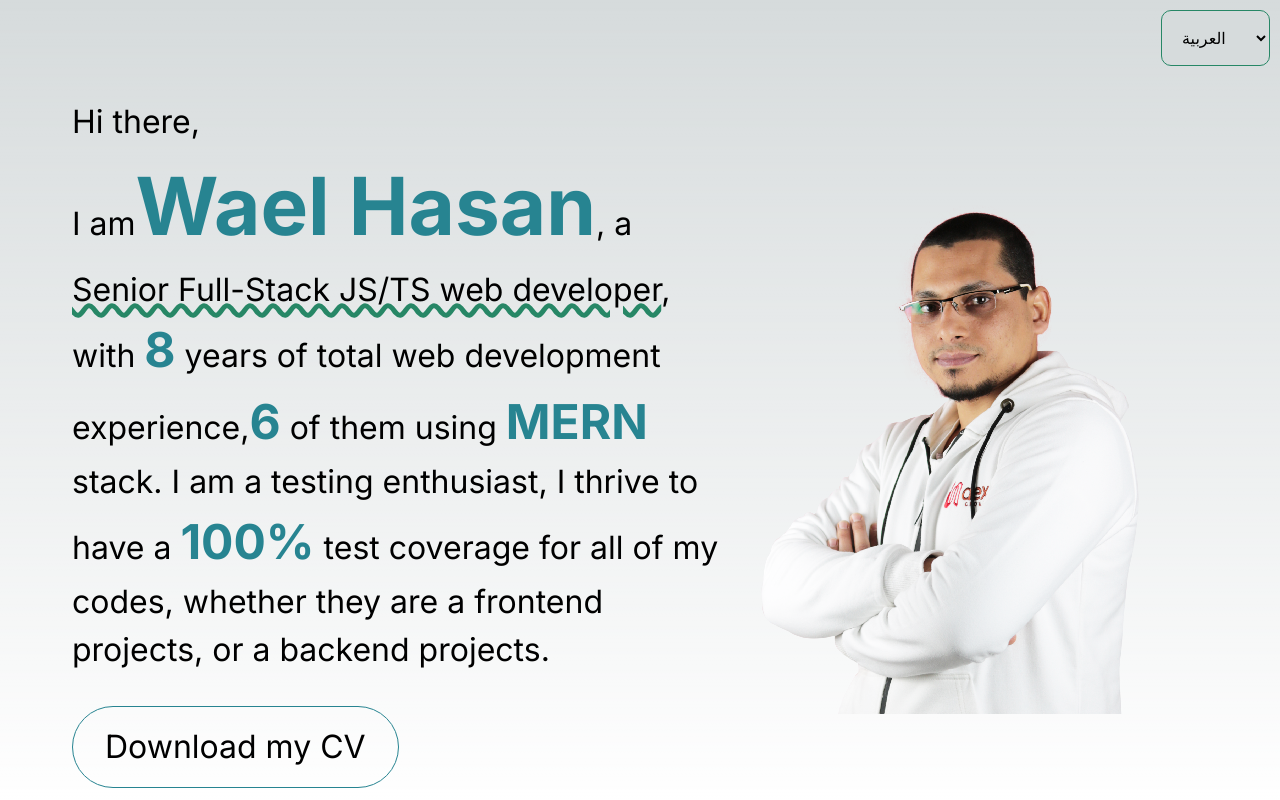
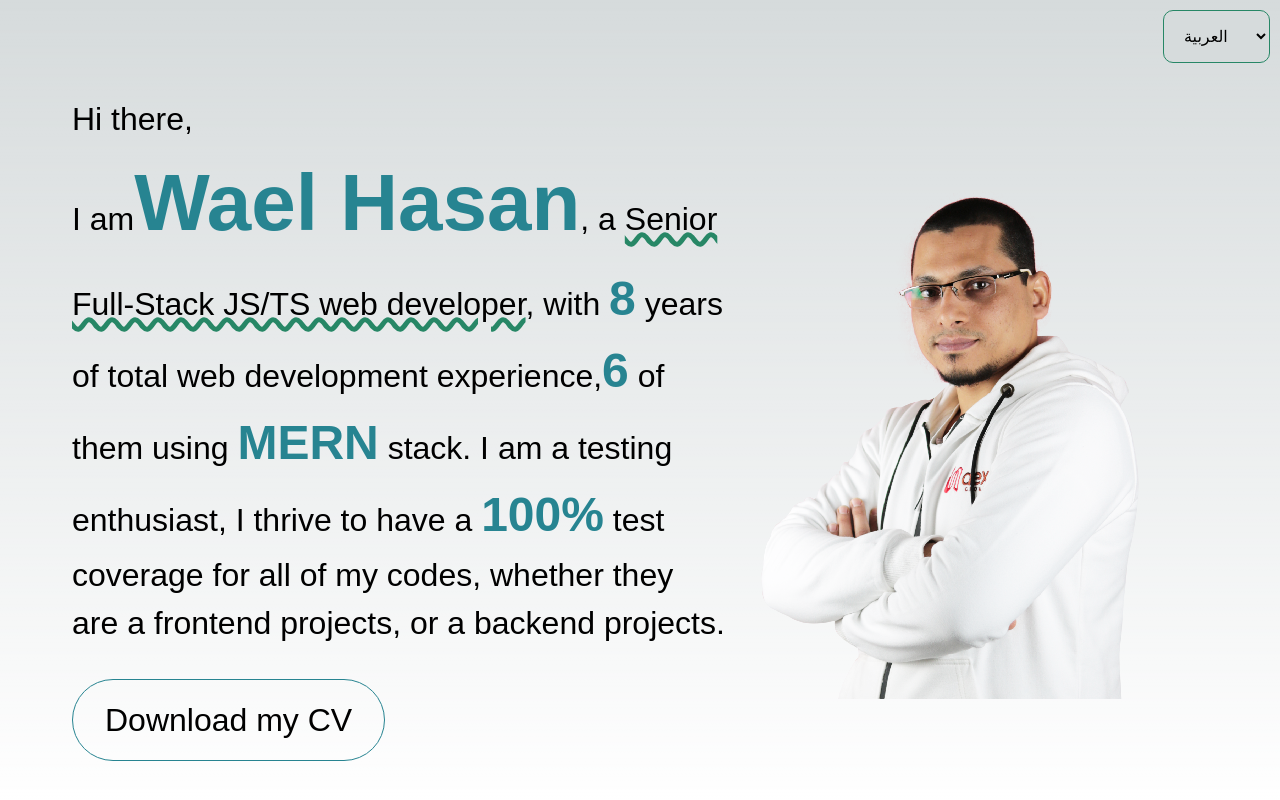
Before and after one commit to waelhasan/personal-site, a Next.js app: page / in a window 1280 px wide. Shown: the top 800 px of the page. Built offline with nearby package versions, Linux system fonts and the light colour scheme.

Commit message:
Fix font change between local and prod envs

```diff
--- a/src/app/layout.tsx
+++ b/src/app/layout.tsx
@@ -22,6 +22,7 @@ export default function RootLayout({
         style={{
           height: "100vh",
           overflowX: "hidden",
+          fontFamily: "sans-serif",
           color: "var(--foreground-rgb)",
           background: `linear-gradient(to bottom,
                           transparent,
```
